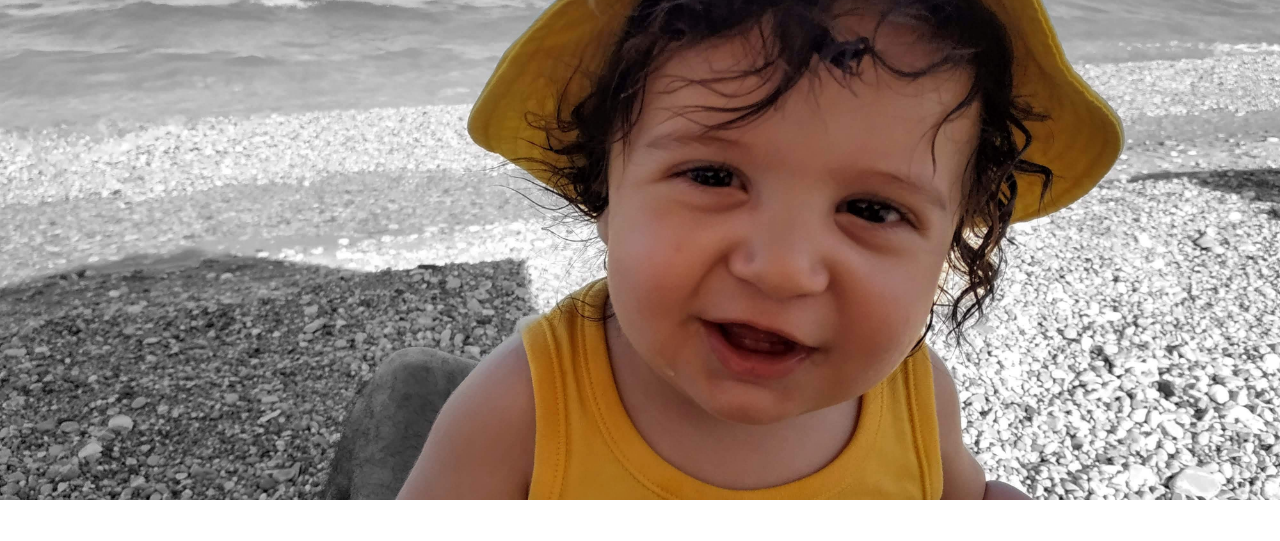
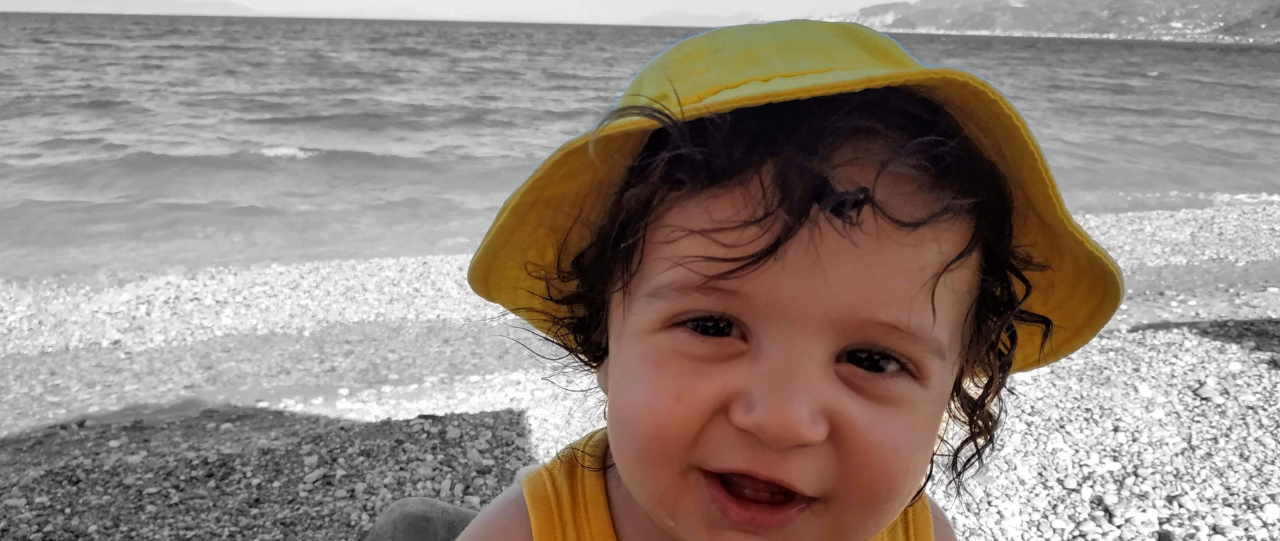
Before and after one commit to prosklisi-se-vaptisi-13-oktovriou/prosklisi-se-vaptisi-13-oktovriou.github.io, a website: page index.html in a window 1280 px wide. Shown: the top 541 px of the page. Drawn offline with Linux system fonts and the light colour scheme.

Commit message:
remove name from title

```diff
--- a/index.html
+++ b/index.html
@@ -8,7 +8,7 @@
   <meta name="description" content="">
   <meta name="author" content="">
 
-  <title>Βάπτιση Νικόλα 23/10/2019</title>
+  <title>Βάπτιση 23/10/2019</title>
 
   <!-- Bootstrap core CSS -->
   <link href="vendor/bootstrap/css/bootstrap.min.css" rel="stylesheet">
@@ -23,7 +23,7 @@
   </nav>
 
   <!-- Header - set the background image for the header in the line below -->
-  <header class="py-5 bg-image-full" style="background-image: url('nikolas.jpg'); height: 500px;">
+  <header class="py-5 bg-image-full" style="background-image: url('nikolas.jpg'); height: 800px;">
   </header>
 
   <div class="container">
```
